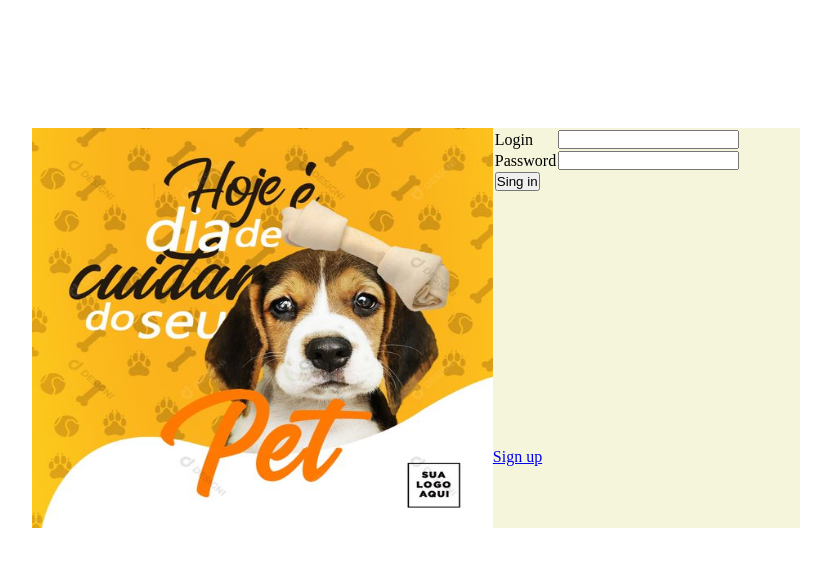
After one commit to Demoniolik/Individual-Assignment-Web, a PHP site: page /pages/login.php in a window 1280 px wide. The commit adds this page. Shown: the top 567 px of the page, without its empty margins (224-1055 px from the left). Run offline with PHP 8.4, Linux system fonts and the light colour scheme.

Commit message:
Added authorization and registration

```diff
--- a/index.php
+++ b/index.php
@@ -37,7 +37,7 @@
             </div>
             <div class="header_contacts">
                 <img src="img/icons/account.svg" alt="">
-                <a href="">Sign in</a>
+                <a href="pages/login.php">Sign in</a>
             </div>
         </div>
         <div class="header__menu">
--- a/pages/find_product_by_name_page.php
+++ b/pages/find_product_by_name_page.php
@@ -29,8 +29,6 @@
               }
         }
 
-        mysqli_close($conn);
-
         for ($i = 0; $i < count($productArray); $i++) {
             echo $productArray[$i]->toString();
         }
--- /dev/null
+++ b/pages/login.php
@@ -0,0 +1,37 @@
+<!DOCTYPE html>
+<html lang="en">
+<head>
+    <meta charset="UTF-8">
+    <meta http-equiv="X-UA-Compatible" content="IE=edge">
+    <meta name="viewport" content="width=device-width, initial-scale=1.0">
+    <link rel="stylesheet" href="../styles/login.css">
+    <title>Login</title>
+</head>
+<body>
+    <div class="container">
+        <div class="left_side">
+            <img src="../img/login/1.jpg" alt="">
+        </div>
+        <div class="right_side">
+            <form action="../redirect_controller/authorization.php" method="post">
+                <table>
+                    <tr>
+                        <td><label for="login">Login</label></td>
+                        <td><input type="email" name="login" id="login"></td>
+                    </tr>
+                    <tr>
+                        <td><label for="password">Password</label></td>
+                        <td><input type="password" id="password" name="password"></td>
+                    </tr>
+                    <tr>
+                       <td colspan=2>
+                           <button type="submit">Sing in</button>
+                       </td>
+                    </tr>
+                </table>
+            </form>
+            <a href="registration.php">Sign up</a>
+        </div>
+    </div>
+</body>
+</html>
--- /dev/null
+++ b/styles/login.css
@@ -0,0 +1,36 @@
+* {
+    margin: 0px;
+    padding: 0px;
+}
+
+.container {
+    width: 60%;
+    height: 50vh;
+    margin: 0 auto;
+    margin-top: 10%;
+    background-color: beige;
+    display: flex;
+    flex-direction: row;
+}
+
+.left_side {
+    width: 60%;
+    height: 100%;
+    background-color: black;
+}
+
+.left_side img {
+    width: 100%;
+    height: 100%;
+    background-size: contain;
+}
+
+.right_side {
+    width: 40%;
+    height: 100%;
+}
+
+form {
+    width: 40%;
+    height: 80%;
+}
```
Also changed, not shown: model/user.php (added, +33 -0 lines), pages/registration.php (added, +42 -0 lines), redirect_controller/authorization.php (added, +46 -0 lines), redirect_controller/register.php (added, +24 -0 lines), img/login/1.jpg (added), img/login/main_img.jpg (added).
